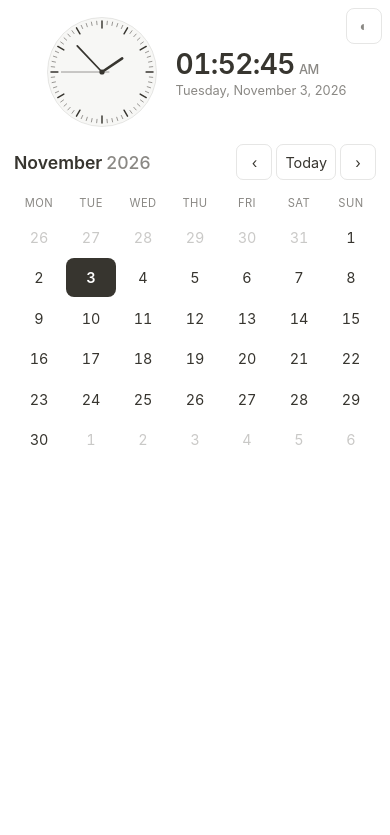
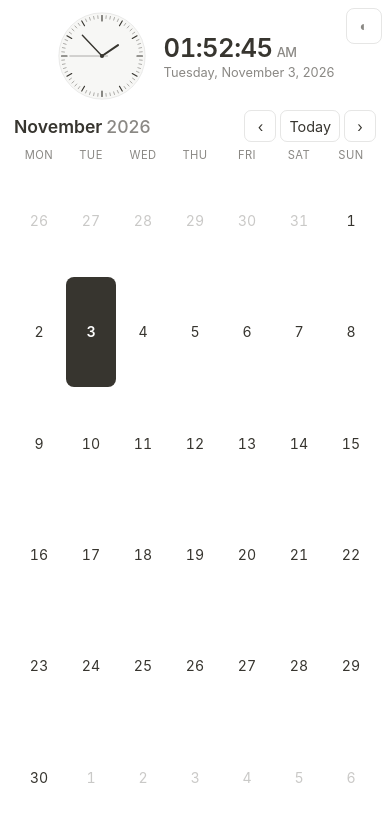
Before and after one commit to lysopanha-hosting/notion-clock, a plain HTML site: page index.html in a window 390 px wide. Drawn offline with Linux system fonts and the light colour scheme.

Commit message:
Add files via upload

```diff
--- a/index.html
+++ b/index.html
@@ -121,7 +121,17 @@
     .cal-head { padding-right: 0; }
     .nav button { height: 36px; min-width: 36px; font-size: .9rem; }
     .toggle { top: 8px; right: 8px; width: 36px; height: 36px; }
-    .day { aspect-ratio: 1.3; font-size: .9rem; }
+    /* Fill the embed height exactly: calendar rows stretch or shrink, so the page never scrolls. */
+    html, body { height: 100%; overflow: hidden; }
+    .widget { height: 100%; min-height: 330px; grid-template-rows: auto minmax(0, 1fr); gap: 8px; padding: 10px 14px 12px; }
+    .analog { width: 92px; }
+    .time { font-size: 1.6rem; }
+    .widget > section:last-child { align-self: stretch; display: flex; flex-direction: column; min-height: 0; }
+    .cal-head { margin-bottom: 4px; }
+    .nav button { height: 32px; min-width: 32px; }
+    .grid { flex: 1; min-height: 0; grid-template-rows: auto repeat(6, minmax(0, 1fr)); }
+    .dow { padding: 2px 0; }
+    .day { aspect-ratio: auto; font-size: .88rem; }
   }
   @media (max-width: 560px) and (hover: none) { .day:not(.today):not(.out):hover { background: transparent; } }
 </style>
```
